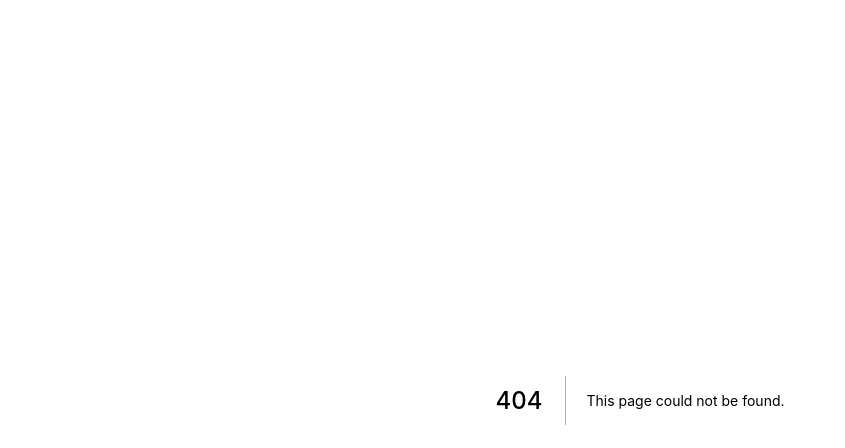
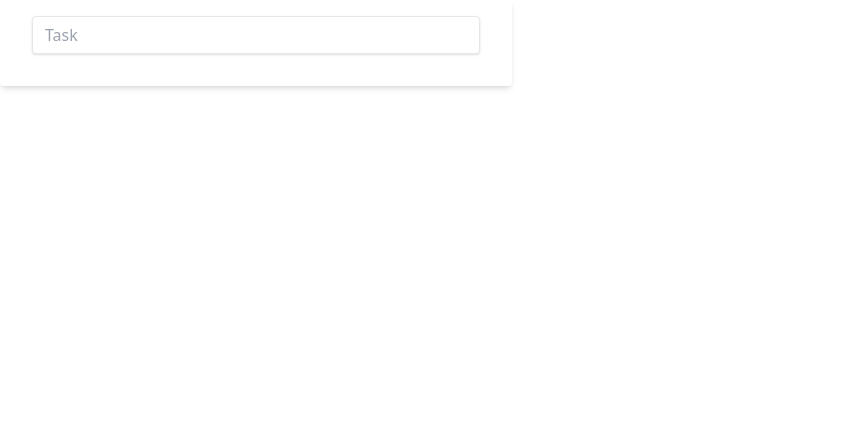
Before and after one commit to nargok/next_todo_sample, a Next.js app: page /component/task/TaskForm in a window 1280 px wide. Before the commit this address had no page. Shown: the top 448 px of the page, without its empty margins (0-845 px from the left). Built offline with nearby package versions, Linux system fonts and the light colour scheme.

Commit message:
create task

```diff
--- /dev/null
+++ b/models/Task.ts
@@ -0,0 +1,5 @@
+export interface Task {
+  task_id: string;
+  title: string;
+  status: string;
+}
--- a/package.json
+++ b/package.json
@@ -6,6 +6,7 @@
     "start": "next start"
   },
   "dependencies": {
+    "axios": "^0.27.2",
     "next": "latest",
     "react": "18.1.0",
     "react-dom": "18.1.0",
--- /dev/null
+++ b/pages/api/task/register.ts
@@ -0,0 +1,17 @@
+// Next.js API route support: https://nextjs.org/docs/api-routes/introduction
+import axios from "axios";
+import type { NextApiRequest, NextApiResponse } from "next";
+
+// type Data = {
+//   name: string;
+// };
+
+export default async function handler(
+  req: NextApiRequest,
+  res: NextApiResponse
+) {
+  const response = await axios
+    .post("http://localhost:8080/task/register", req.body)
+    .catch((e) => console.error(e));
+  res.status(200).json({});
+}
--- /dev/null
+++ b/pages/component/task/TaskForm.tsx
@@ -0,0 +1,37 @@
+import type { NextPage } from "next";
+import { useState } from "react";
+
+interface Props {
+  postTask: Function;
+}
+
+const TaskForm: NextPage<Props> = ({ postTask }) => {
+  const [title, setTitle] = useState("");
+
+  // https://zenn.dev/kenta0313/articles/a39fb1d8edc3a4#%E4%BE%BF%E5%88%A9%E3%81%AA%E5%9E%8B%E6%8E%A8%E8%AB%96
+  const handleSubmit = (event: React.FormEvent<HTMLFormElement>) => {
+    postTask(title);
+    event.preventDefault();
+  };
+
+  return (
+    <div className="w-full max-w-lg">
+      <form
+        className="bg-white shadow-md rounded px-8 pt-4 pb-4 mb-4"
+        onSubmit={(e) => handleSubmit(e)}
+      >
+        <div className="mb-4">
+          <input
+            className="shadow appearance-none border rounded w-full py-2 px-3 text-gray-700 leading-tight focus:outline-none focus:shadow-outline"
+            id="username"
+            type="text"
+            placeholder="Task"
+            onChange={(e) => setTitle(e.target.value)}
+          />
+        </div>
+      </form>
+    </div>
+  );
+};
+
+export default TaskForm;
--- /dev/null
+++ b/pages/component/task/TaskList.tsx
@@ -0,0 +1,26 @@
+import type { NextPage } from "next";
+import { useState } from "react";
+import useSWR from "swr";
+import { Task } from "../../../models/Task";
+
+const fetcher = (url: string) => fetch(url).then((res) => res.json());
+
+const TaskList: NextPage = () => {
+  const { data, error } = useSWR(`api/task/list`, fetcher);
+
+  if (error) return <div>Fiald to load task</div>;
+  if (!data) return <div>Loading...</div>;
+  return (
+    <>
+      <ul>
+        {data.data.task_list.map((task: Task) => (
+          <li key={task.task_id}>
+            {task.title} {task.status}
+          </li>
+        ))}
+      </ul>
+    </>
+  );
+};
+
+export default TaskList;
--- a/pages/todo.tsx
+++ b/pages/todo.tsx
@@ -1,27 +1,28 @@
 import type { NextPage } from "next";
-import useSWR from "swr";
+import axios from "axios";
+import TaskForm from "./component/task/TaskForm";
+import TaskList from "./component/task/TaskList";
 
-const fetcher = (url: string) => fetch(url).then((res) => res.json());
+// const postFetcher = (url: string) => post(url, params).then((res) => res.json());
 
-interface Task {
-  task_id: string;
-  title: string;
-  status: string;
-}
+// const res = await axios.post("/user", {
+//   id: 123,
+//   name: "Yamada Tarou",
+// });
 
 const Todo: NextPage = () => {
-  const { data, error } = useSWR(`api/task/list`, fetcher);
-  if (error) return <div>Fiald to load task</div>;
-  if (!data) return <div>Loading...</div>;
+  const postTask = async (taskTitle: string) => {
+    // console.log("taskTitle is", taskTitle);
+    const response = await axios.post("api/task/register", {
+      title: taskTitle,
+    });
+    // console.log("in todo page", response);
+  };
+
   return (
     <>
-      <ul>
-        {data.data.task_list.map((task: Task) => (
-          <li key={task.task_id}>
-            {task.title} {task.status}
-          </li>
-        ))}
-      </ul>
+      <TaskForm postTask={postTask}></TaskForm>
+      <TaskList></TaskList>
     </>
   );
 };
```
Also changed, not shown: 1 other file (tests, documents, lock files or other folders).
